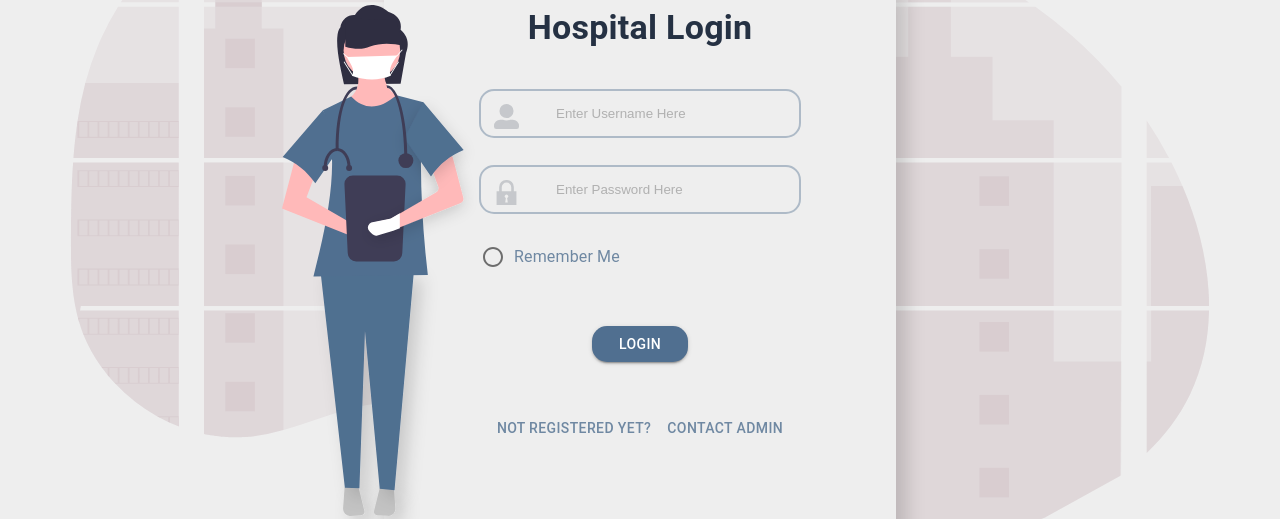
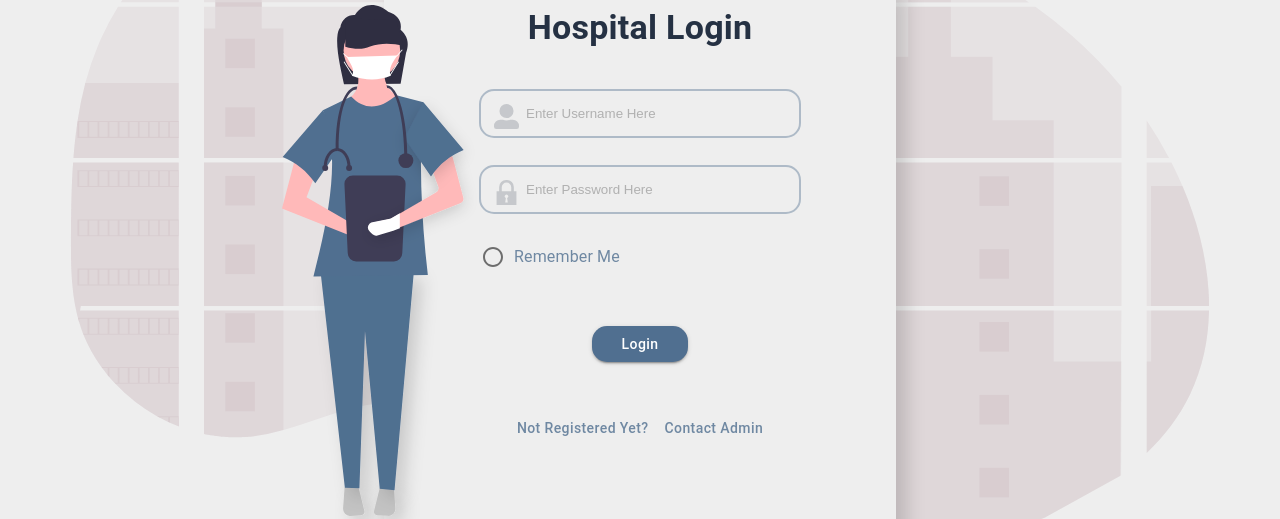
Before and after one commit to 1adityas/HMS, a React (Create React App) app: page / in a window 1280 px wide. Shown: the part 219-738 px from the top of the page. Built offline with nearby package versions, Linux system fonts and the light colour scheme.

Commit message:
color set

```diff
--- a/src/components/CardItem.js
+++ b/src/components/CardItem.js
@@ -85,10 +85,10 @@ const [password, setPassword] = useState('');
           {/* <FormControlLabel className="checkbox-round"  control={<Radio />} label="Remember Me" /> */}
         </FormGroup>
 
-        <Button variant="contained" style={{'backgroundColor':'#506F90', 'width':"20%",'margin-top':"10%", 'margin-bottom':"3%",'border-radius':"15px", 'color': "white"}}>Login</Button>
+        <Button variant="contained" style={{'backgroundColor':'#506F90', 'width':"20%",'margin-top':"10%", 'margin-bottom':"3%",'border-radius':"15px", 'color': "white",'textTransform': 'none'}}>Login</Button>
         <br/>
-        <Button  style={{'color':'#6F88A2','margin-top':"7%",}}>Not Registered Yet?</Button>
-        <Button  style={{'color':'#6F88A2' ,'margin-top':"7%",}}>Contact Admin</Button>
+        <Button  style={{'color':'#6F88A2','margin-top':"7%",'textTransform': 'none'}}>Not Registered Yet?</Button>
+        <Button  style={{'color':'#6F88A2' ,'margin-top':"7%",'textTransform': 'none'}}>Contact Admin</Button>
         </div>
 
 
--- a/src/components/Login.css
+++ b/src/components/Login.css
@@ -79,7 +79,7 @@
 }
 input{
     text-indent:30px;
-    color: #6F88A2;
+    color: #506F90;
 }
 
 .userImg
@@ -95,10 +95,10 @@ input{
 
     }
 
-::placeholder{
+/* ::placeholder{
     padding-left: 30px;
 }
-
+ */
 
 
 .passImg
```
